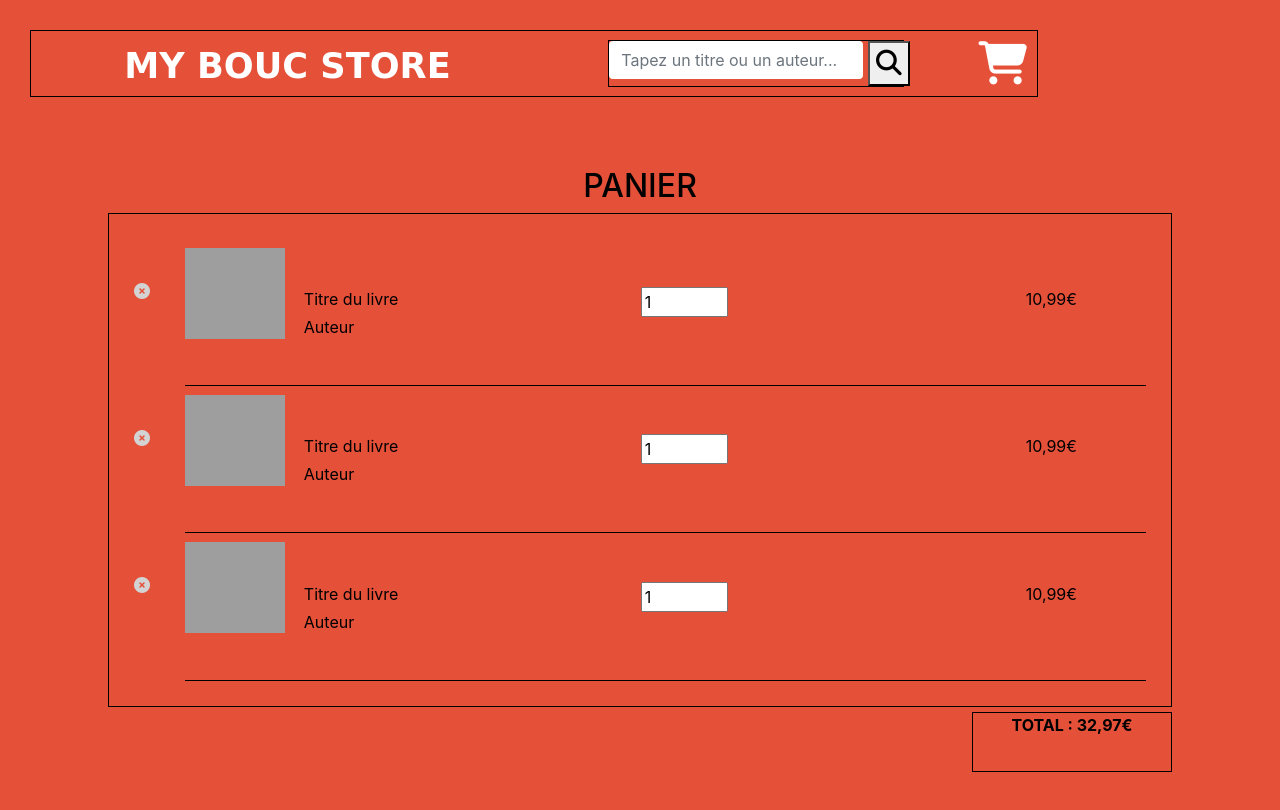
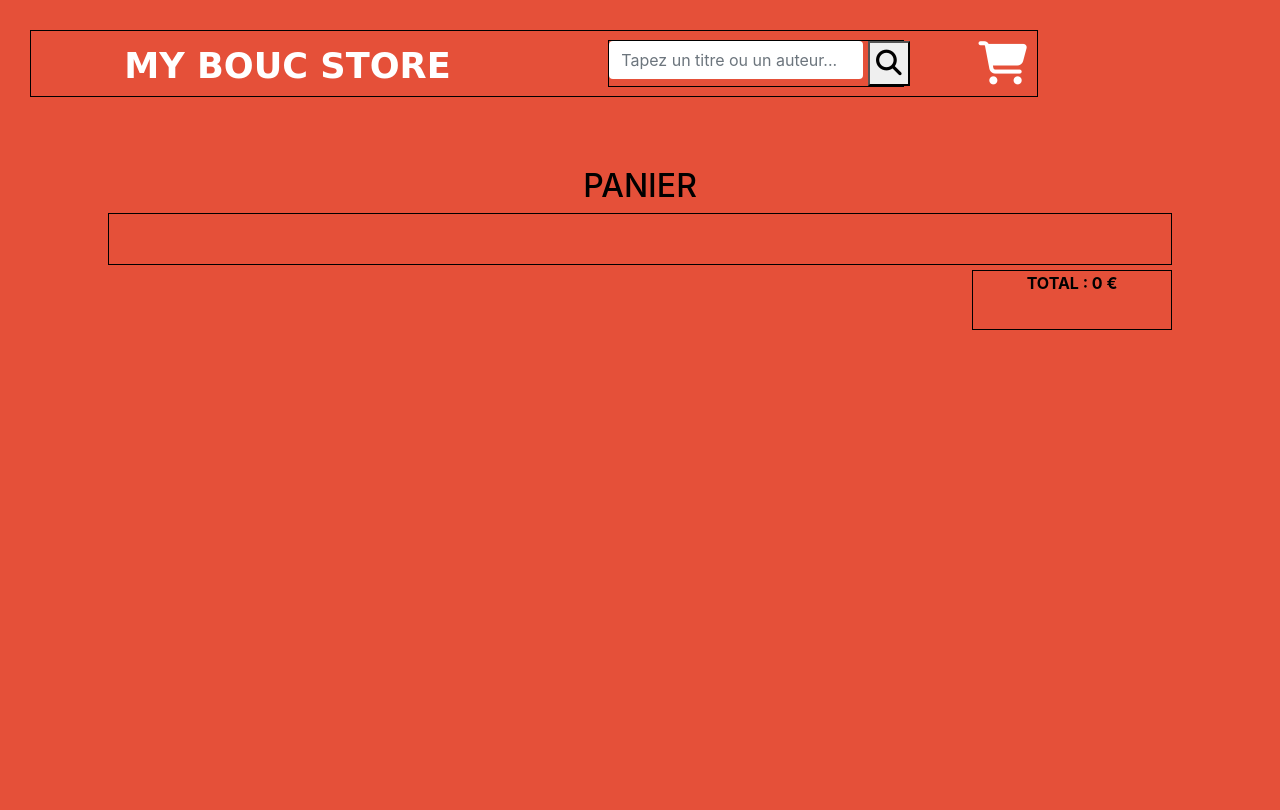
Before and after one commit to wallas938/my-book-store, an Angular app: page /cart in a window 1280 px wide. Shown: the top 810 px of the page. Built offline with nearby package versions, Linux system fonts and the light colour scheme; grey boxes are pictures that could not be loaded; a web font is replaced by a local one.

Commit message:
prise en compte des achats user fonctionnelle 1.0

```diff
--- a/src/app/cart/cart.component.html
+++ b/src/app/cart/cart.component.html
@@ -2,69 +2,29 @@
   <main>
     <h2>PANIER</h2>
     <div id="item-container">
-      <div id="chosen-book">
+      <div *ngFor="let book of booksCart" id="chosen-book">
         <div id="logo-delete">
           <i class="fas fa-times-circle"></i>
         </div>
         <div id="block-border-bottom">
           <div>
-            <img class="book-img" src="https://www.404.ie/assets/img/logo_blue.png">
+            <img class="book-img" [src]="book.thumbnail">
           </div>
           <div id="title_author">
-            <p>Titre du livre</p>
-            <p class="author">Auteur</p>
+            <p> {{ book.title }} </p>
+            <p class="author"> {{ book.author }} </p>
           </div>
           <div id="number-to-buy">
             <input type="number" min="1" max="10" value="1">
           </div>
           <div id="price">
-            <p>10,99€</p>
+            <p> {{ book.price }} {{ book.currencyCode }} </p>
           </div>
         </div>
       </div>
-      <div id="chosen-book">
-        <div id="logo-delete">
-          <i class="fas fa-times-circle"></i>
-        </div>
-        <div id="block-border-bottom">
-          <div>
-            <img class="book-img" src="https://www.404.ie/assets/img/logo_blue.png">
-          </div>
-          <div id="title_author">
-            <p>Titre du livre</p>
-            <p class="author">Auteur</p>
-          </div>
-          <div id="number-to-buy">
-            <input type="number" min="1" max="10" value="1">
-          </div>
-          <div id="price">
-            <p>10,99€</p>
-          </div>
-        </div>
       </div>
-      <div id="chosen-book">
-        <div id="logo-delete">
-          <i class="fas fa-times-circle"></i>
-        </div>
-        <div id="block-border-bottom">
-          <div>
-            <img class="book-img" src="https://www.404.ie/assets/img/logo_blue.png">
-          </div>
-          <div id="title_author">
-            <p>Titre du livre</p>
-            <p class="author">Auteur</p>
-          </div>
-          <div id="number-to-buy">
-            <input type="number" min="1" max="10" value="1">
-          </div>
-          <div id="price">
-            <p>10,99€</p>
-          </div>
-        </div>
-      </div>
-    </div>
     <div id="total-block">
-      <p id="total"> TOTAL : 32,97€</p>
+      <p id="total"> TOTAL : {{ total }} €</p>
     </div>
   </main>
 
--- a/src/app/cart/cart.component.ts
+++ b/src/app/cart/cart.component.ts
@@ -1,4 +1,8 @@
 import { Component, OnInit } from '@angular/core';
+import { Subscription } from 'rxjs';
+import { BookService } from '../services/book.service';
+import { CartService } from '../services/cart.service';
+import { Ibook } from '../interfaces/Ibook';
 
 @Component({
   selector: 'app-cart',
@@ -7,9 +11,38 @@ import { Component, OnInit } from '@angular/core';
 })
 export class CartComponent implements OnInit {
 
-  constructor() { }
+  books: any[]
 
-  ngOnInit() {
+  booksCart: Ibook[]
+
+  total: Number
+
+  booksSubscription: Subscription
+
+  booksCartSubscription: Subscription
+
+  constructor(private bookService: BookService,
+              private cartService: CartService) {
+                this.booksCart = this.cartService.getBooksFromCart()
+                this.total = this.cartService.getTotal()
+              }
+
+  ngOnInit(): void {
+    //Called after the constructor, initializing input properties, and the first call to ngOnChanges.
+    //Add 'implements OnInit' to the class.
+
+    this.booksCartSubscription = this.cartService.booksCartSubject.subscribe(
+
+      (booksCart: any[]) => {
+
+        this.booksCart = booksCart
+
+      }
+
+    )
+
+    this.cartService.cartSubjectEmitter()
+
   }
 
 }
--- a/src/app/interfaces/Ibook.ts
+++ b/src/app/interfaces/Ibook.ts
@@ -2,7 +2,7 @@ export interface Ibook {
     id: String,
     title: String,
     author: String,
-    price: [Number, String],
+    price: Number,
     currencyCode: String,
     categories: Array<String>,
     description: String,
--- a/src/app/main/main.component.html
+++ b/src/app/main/main.component.html
@@ -19,7 +19,7 @@
                       <i class="fas fa-info"></i>
                       DESCRIPTION
                   </button>
-                  <button id="add-to-cart" class="mybtns">
+                  <button id="add-to-cart" class="mybtns" (click)="cartFiller(book.id)">
                     <i class="fas fa-shopping-bag">
                     </i>
                     Ajouter au panier
--- a/src/app/main/main.component.ts
+++ b/src/app/main/main.component.ts
@@ -2,6 +2,7 @@ import { Component, OnInit, Input } from '@angular/core';
 import { BookService } from '../services/book.service';
 import { Ibook } from '../interfaces/Ibook';
 import { Subscription } from 'rxjs';
+import { CartService } from '../services/cart.service';
 
 @Component({
   selector: 'app-main',
@@ -12,9 +13,11 @@ export class MainComponent implements OnInit {
 
   books: any[]
   booksSubcription: Subscription
-  @Input() lastQuery: String
+  Total: Number
+  lastQuery: String
 
-  constructor(private bookService: BookService) {
+  constructor(private bookService: BookService,
+              private cartService: CartService) {
 
   }
 
@@ -29,8 +32,18 @@ export class MainComponent implements OnInit {
     this.bookService.booksSubjectEmitter()
   }
 
-  test() {
-    console.log(this.books);
-  }
+  cartFiller(bookId: String) {
+
+    let boughtBook: Ibook
+
+    this.books.forEach(element => {
+
+      if(element.id === bookId)
+        boughtBook = element
+
+    });
+
+      this.cartService.addToCart(boughtBook)
+    }
 
 }
--- a/src/app/services/book.service.ts
+++ b/src/app/services/book.service.ts
@@ -12,6 +12,8 @@ export class BookService {
 
   ]
 
+  lastQuery: String
+
   booksSubject = new Subject<any>();
 
   constructor(private http: HttpClient) { }
@@ -23,15 +25,14 @@ export class BookService {
 
   queryHandler(query: String) {
 
-
     this.getBooksFromGoogleApi(query).subscribe(
       books => {
         this.books = books.items.map(book => {
           let formatedBook: Ibook = {
             id: book.id,
             title: book.volumeInfo.title,
-            price: book.saleInfo.listPrice ? book.saleInfo.listPrice.amount : "Price not found" ,
-            currencyCode: book.saleInfo.listPrice ? book.saleInfo.listPrice.currencyCode : "",
+            price: book.saleInfo.listPrice ? book.saleInfo.listPrice.amount : 5.99 ,
+            currencyCode: book.saleInfo.listPrice ? book.saleInfo.listPrice.currencyCode : "EUR",
             author: book.volumeInfo.authors,
             categories: book.volumeInfo.categories,
             description: book.volumeInfo.description,
@@ -53,8 +54,6 @@ export class BookService {
     return  this.http.get<any[]>('https://www.googleapis.com/books/v1/volumes?q=' + query)
   }
 
-
-
   toJSONStringfied(books: any[]) {
     //this.books = JSON.stringify(books)
   }
--- /dev/null
+++ b/src/app/services/cart.service.ts
@@ -0,0 +1,68 @@
+import { Injectable } from '@angular/core';
+import { BookService } from './book.service';
+import { Ibook } from '../interfaces/Ibook';
+import { Subject, Subscription } from 'rxjs';
+
+@Injectable({
+  providedIn: 'root'
+})
+export class CartService {
+
+  books: Ibook[]
+
+  booksCart: Ibook[] = []
+
+  booksSubject = new Subject()
+
+  booksCartSubject = new Subject()
+
+  booksSubscription: Subscription
+
+  constructor(private bookService: BookService) { }
+
+  ngOnInit(): void {
+
+    //Called after the constructor, initializing input properties, and the first call to ngOnChanges.
+    //Add 'implements OnInit' to the class.
+
+  }
+
+  addToCart(book: Ibook) {
+    this.booksCart = [...this.booksCart, book]
+
+    this.cartSubjectEmitter()
+  }
+
+  cartFiller(bookId: String) {
+
+    this.booksCart = this.books.filter(
+      book => {
+        return bookId === book.id
+      }
+      )
+      this.cartSubjectEmitter()
+    }
+
+  cartSubjectEmitter () {
+
+    this.booksSubject.next(this.booksCart.slice())
+
+  }
+
+  getTotal(): Number {
+    let total: Number = 0;
+
+    for(let i = 0; i < this.booksCart.length; i++) {
+
+      total += this.booksCart[i].price
+
+    }
+
+    return total
+  }
+
+  getBooksFromCart(): Ibook[] {
+    return this.booksCart
+  }
+
+}
```
Also changed, not shown: 1 other file (tests, documents, lock files or other folders).
